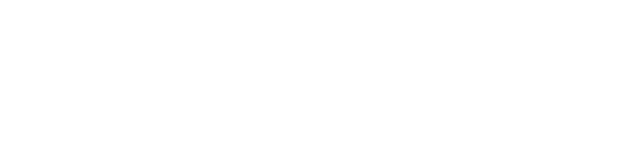
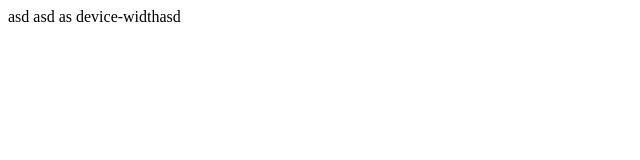
Before and after one commit to sychovSaveliy/fr-pro_2017, a plain HTML site: page index.html in a window 1280 px wide. Shown: the whole page, without its empty margins (0-640 px from the left). Drawn offline with Linux system fonts and the light colour scheme.

Commit message:
third commit

```diff
--- a/index.html
+++ b/index.html
@@ -15,5 +15,10 @@
         <div class="block"></div>
     </div>
 
+    asd
+    asd
+    as
+    device-widthasd
+
 </body>
 </html>
```
